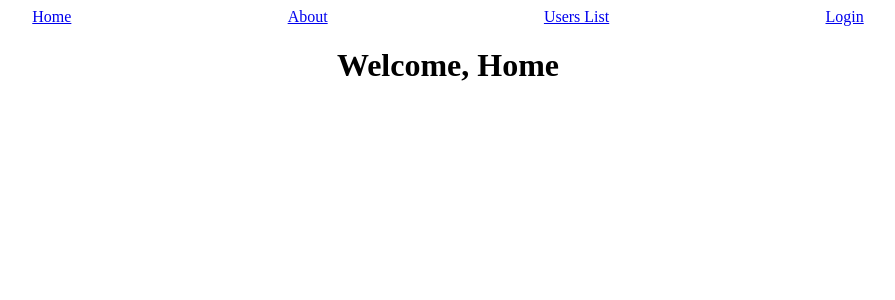
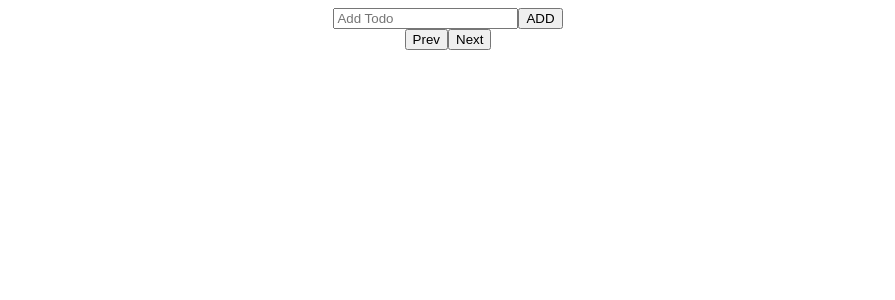
Before and after one commit to Pankaj1947/Sessions, a React (Create React App) app: page / in a window 1280 px wide. Shown: the top 300 px of the page, without its empty margins (192-1087 px from the left). Built offline with nearby package versions, Linux system fonts and the light colour scheme; data requests are answered from the project's data file.

Commit message:
useEffect 1 assignment done

```diff
--- a/db.json
+++ b/db.json
@@ -1,38 +1,3 @@
 {
-  "users": [
-    {
-      "username": "",
-      "age": "29",
-      "email": "pankaj@gmail.com",
-      "name": "Pankaj Kumar Ram",
-      "id": 1
-    },
-    {
-      "username": "",
-      "age": "",
-      "email": "",
-      "id": 2
-    },
-    {
-      "username": "",
-      "age": "",
-      "email": "",
-      "name": "d",
-      "id": 3
-    },
-    {
-      "username": "",
-      "age": "4543",
-      "email": "fdfgd@dffg",
-      "name": "thrth",
-      "id": 4
-    },
-    {
-      "username": "",
-      "age": "29",
-      "email": "pankajkr885@gmail.com",
-      "name": "Pankaj",
-      "id": 5
-    }
-  ]
+  "todos": []
 }
--- a/src/App.js
+++ b/src/App.js
@@ -1,12 +1,6 @@
 import React from 'react';
-import { Route, Routes } from 'react-router-dom';
 import './App.css';
-import { D9about } from './Day9Router/AliveClass/D9about';
-import { D9home } from './Day9Router/AliveClass/D9home';
-import { D9Login } from './Day9Router/AliveClass/D9Login';
-import { D9navbar } from './Day9Router/AliveClass/D9navbar';
-import { D9Users } from './Day9Router/AliveClass/D9Users';
-import { UserDetails } from './Day9Router/AliveClass/UserDetails';
+import { Day5Todo } from './Day5Useeffect/Assignments/Todo/Todo';
 
 
 
@@ -16,14 +10,7 @@ import { UserDetails } from './Day9Router/AliveClass/UserDetails';
 function App() {
   return (
     <div className='App'>
-      <D9navbar />
-      <Routes>
-        <Route path='/' element={<D9home />} />
-        <Route path='/about' element={<D9about />} />
-        <Route path='/users' element={<D9Users />} />
-        <Route path='/users/:id' element={<UserDetails />} />
-        <Route path='/login' element={<D9Login />} />
-      </Routes>
+      <Day5Todo/>
     </div>
   )
 };
--- /dev/null
+++ b/src/Day5Useeffect/Assignments/Todo/Todo.jsx
@@ -0,0 +1,53 @@
+import axios from 'axios';
+import React, { useEffect, useState } from 'react'
+
+export const Day5Todo = () => {
+    const [title, setTitle] = useState("");
+    const [todo, setTodo] = useState([]);
+    const [page, setPage] = useState(1);
+
+    useEffect(() => {
+        getData();
+    }, [page])
+
+    const getData = () => {
+        axios.get(`http://localhost:3001/todos?_limit=3&_page=${page}`).then(res => {
+            setTodo(res.data);
+        })
+    }
+
+
+    const addTodos = () => {
+        fetch("http://localhost:3001/todos", {
+            method: "POST",
+            body: JSON.stringify({ title: title, status: false }),
+            headers: {
+                "content-type": "application/json"
+            }
+        }).then(() => {
+            getData();
+        })
+
+    }
+
+
+    return (
+        <div>
+            <div>
+                <input type="text" value={title} onChange={(e) => setTitle(e.target.value)} placeholder="Add Todo" />
+                <button onClick={() => addTodos()}>ADD</button>
+            </div>
+            <div>
+                {todo.map(e => <div key={e.id}>{e.title}</div>)}
+            </div>
+            <div>
+                <button onClick={() => {
+                    setPage(page - 1)
+                }}>Prev</button>
+                <button onClick={() => {
+                    setPage(page + 1)
+                }}>Next</button>
+            </div>
+        </div>
+    )
+}
```
Also changed, not shown: src/index.js (+4 -4 lines), 1 other file (tests, documents, lock files or other folders).
